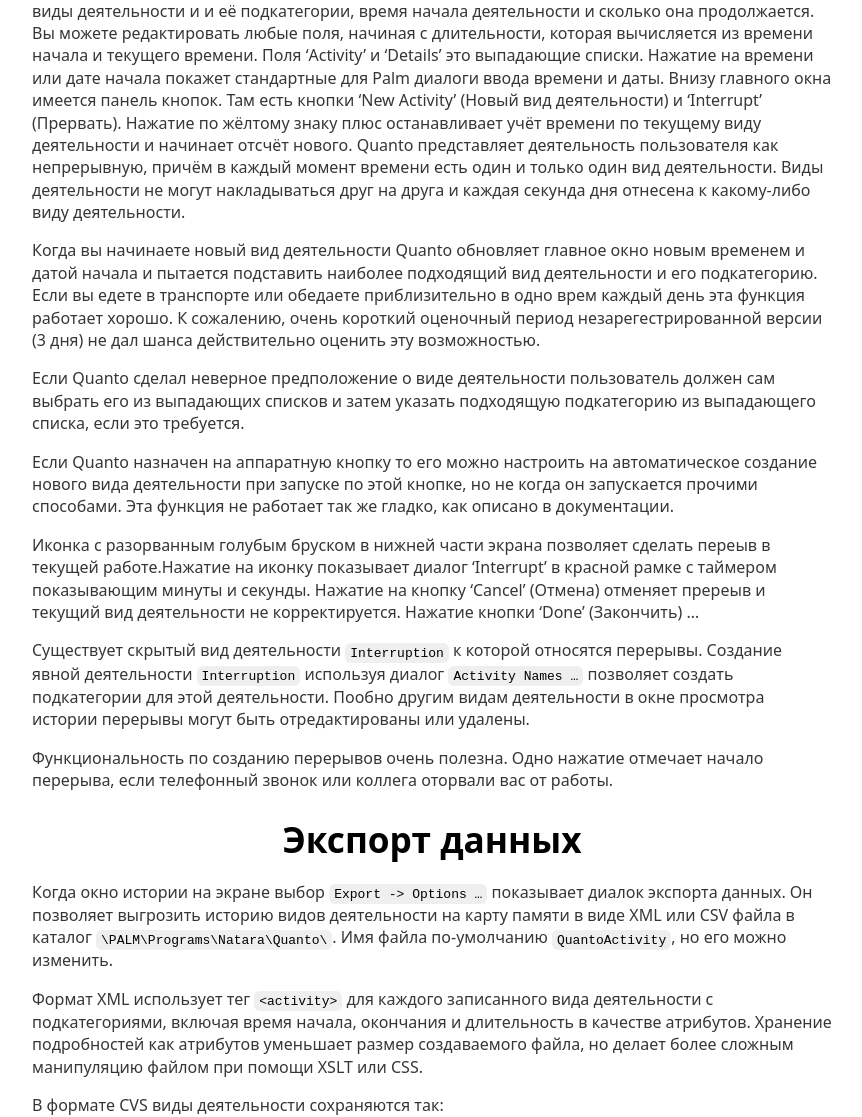
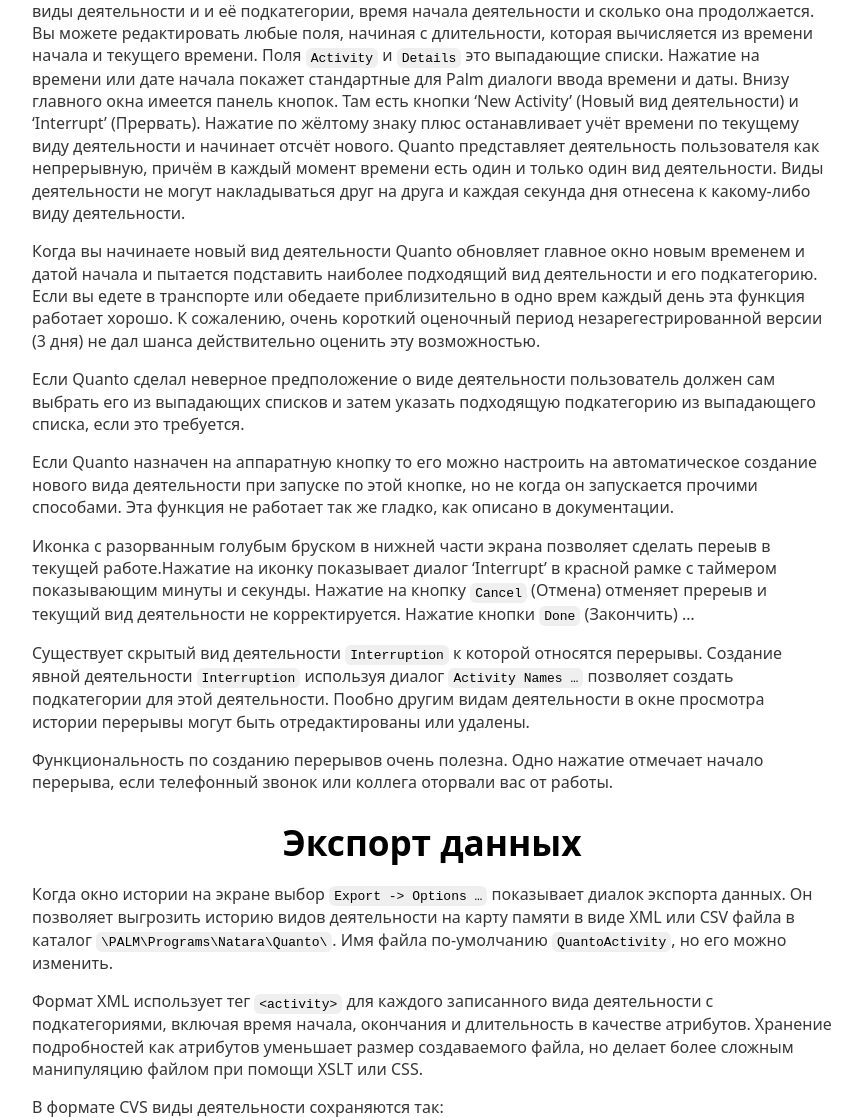
Before and after one commit to kiselevmv/kiselevmv.github.io, a Jekyll site: the page built from _posts/2011-01-13-quanto.md, in a window 1280 px wide and 1400 px high, scrolled down 1703 px. Shown: the part 283-1400 px from the top of the window, without its empty margins (208-1070 px from the left). Built offline with Jekyll 4.4.1, drawn with Linux system fonts in a browser that asks for light colours; some of the changed text lies outside the part shown.

Commit message:
Update 2011-01-13-quanto.md

```diff
--- a/_posts/2011-01-13-quanto.md
+++ b/_posts/2011-01-13-quanto.md
@@ -23,7 +23,7 @@
 
 ![Main window](https://res.cloudinary.com/dlqc5rp9l/image/upload/v1624615193/blog/quanto/Quanto3_ukwhls.png)
 
-Каждый раз, когда пользователь запускает Quanto, он видит главное окно. Здесь показаны текущие виды деятельности и и её подкатегории, время начала деятельности и сколько она продолжается. Вы можете редактировать любые поля, начиная с длительности, которая вычисляется из времени начала и текущего времени. Поля ‘Activity’ и ‘Details’ это выпадающие списки. Нажатие на времени или дате начала покажет стандартные для Palm диалоги ввода времени и даты.
+Каждый раз, когда пользователь запускает Quanto, он видит главное окно. Здесь показаны текущие виды деятельности и и её подкатегории, время начала деятельности и сколько она продолжается. Вы можете редактировать любые поля, начиная с длительности, которая вычисляется из времени начала и текущего времени. Поля `Activity` и `Details` это выпадающие списки. Нажатие на времени или дате начала покажет стандартные для Palm диалоги ввода времени и даты.
 Внизу главного окна имеется панель кнопок. Там есть кнопки ‘New Activity’ (Новый вид  деятельности) и ‘Interrupt’ (Прервать). Нажатие по жёлтому знаку плюс останавливает учёт времени по текущему виду деятельности и начинает отсчёт нового. Quanto представляет деятельность пользователя как непрерывную, причём в каждый момент времени есть один и только один вид деятельности. Виды деятельности не могут накладываться друг на друга и каждая секунда дня отнесена к какому-либо виду деятельности.
 
 Когда вы начинаете новый вид деятельности Quanto обновляет главное окно новым временем и датой начала и пытается подставить наиболее подходящий вид деятельности и его подкатегорию. Если вы едете в транспорте или обедаете приблизительно в одно врем каждый день эта функция работает хорошо. К сожалению, очень короткий оценочный период незарегестрированной версии (3 дня) не дал шанса действительно оценить эту возможностью.
@@ -32,7 +32,7 @@
 
 Если Quanto назначен на аппаратную кнопку то его можно настроить на автоматическое создание нового вида деятельности при запуске по этой кнопке, но не когда он запускается прочими способами. Эта функция не работает так же гладко, как описано в документации.
 
-Иконка с разорванным голубым бруском в нижней части экрана позволяет сделать переыв в текущей работе.Нажатие на иконку показывает диалог ‘Interrupt’ в красной рамке с таймером показывающим минуты и секунды. Нажатие на кнопку ‘Cancel’ (Отмена) отменяет пререыв и текущий вид деятельности не корректируется. Нажатие кнопки ‘Done’ (Закончить) …
+Иконка с разорванным голубым бруском в нижней части экрана позволяет сделать переыв в текущей работе.Нажатие на иконку показывает диалог ‘Interrupt’ в красной рамке с таймером показывающим минуты и секунды. Нажатие на кнопку `Cancel` (Отмена) отменяет пререыв и текущий вид деятельности не корректируется. Нажатие кнопки `Done` (Закончить) …
 
 Существует скрытый вид деятельности `Interruption` к которой относятся перерывы. Создание явной деятельности `Interruption` используя диалог `Activity Names …` позволяет создать подкатегории для этой деятельности. Пообно другим видам деятельности в окне просмотра истории перерывы могут быть отредактированы или удалены.
 
```
